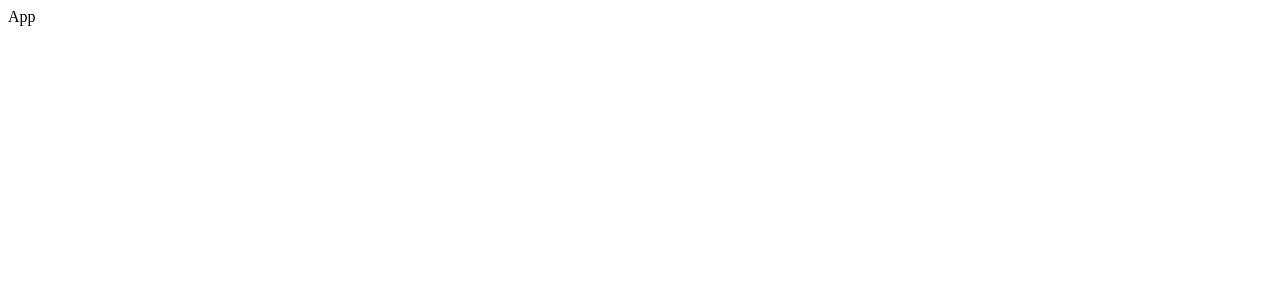
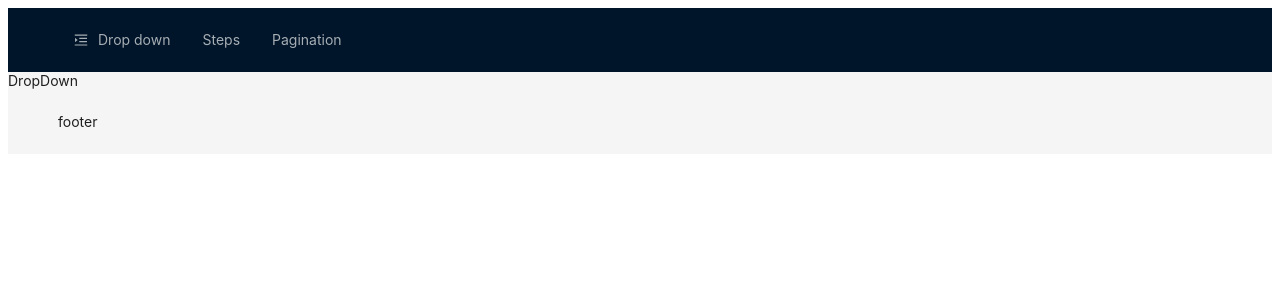
Before and after one commit to mssoheil/mapsa_cra_route_ant, a React (Create React App) app: page /drop-down in a window 1280 px wide. Shown: the top 300 px of the page. Built offline with nearby package versions, Linux system fonts and the light colour scheme.

Commit message:
feat: add layout and routes

```diff
--- a/public/index.html
+++ b/public/index.html
@@ -24,7 +24,7 @@
       work correctly both with client-side routing and a non-root public URL.
       Learn how to configure a non-root public URL by running `npm run build`.
     -->
-    <title>React App</title>
+    <title>Mapsa React</title>
   </head>
   <body>
     <noscript>You need to enable JavaScript to run this app.</noscript>
--- a/src/App.js
+++ b/src/App.js
@@ -1,7 +1,86 @@
 import React from "react";
+// UI frameworks
+import { Layout, Menu } from "antd";
+import { MenuUnfoldOutlined } from "@ant-design/icons";
+import { Route, Routes, useNavigate } from "react-router";
+// Pages
+import DropDown from "./page/DropDown";
+import Paginations from "./page/Paginations";
+import Steps from "./page/Steps";
 
+const menuItems = [
+  {
+    key: "DROP_DOWN",
+    label: "Drop down",
+    theme: "light",
+    icon: <MenuUnfoldOutlined />,
+  },
+  {
+    key: "STEPS",
+    label: "Steps",
+  },
+  {
+    key: "PAGINATION",
+    label: "Pagination",
+  },
+];
 const App = () => {
-  return <div>App</div>;
+  const navigate = useNavigate();
+
+  function handleClickItem(event) {
+    const { key } = event;
+    switch (key) {
+      case "DROP_DOWN":
+        navigate("/drop-down");
+        break;
+      case "PAGINATION":
+        navigate("/paginations");
+        break;
+      case "STEPS":
+        navigate("/steps");
+        break;
+      default:
+        break;
+    }
+  }
+
+  return (
+    <div>
+      {/* <Layout> */}
+      {/* header/content/footer */}
+      {/* <Layout.Header style={{ background: "green" }}>header</Layout.Header>
+        <Layout.Content style={{ background: "blue" }}>content</Layout.Content>
+        <Layout.Footer style={{ background: "red" }}>footer</Layout.Footer> */}
+      {/* header/sider-content/footer */}
+      {/* <Layout.Sider style={{ background: "blue" }}>sider</Layout.Sider>
+        <Layout>
+          <Layout.Header style={{ background: "green" }}>header</Layout.Header>
+          <Layout.Content style={{ background: "red" }}>content</Layout.Content>
+          <Layout.Footer style={{ background: "orange" }}>footer</Layout.Footer>
+        </Layout> */}
+      {/* </Layout> */}
+
+      <Layout>
+        <Layout.Header>
+          <Menu
+            items={menuItems}
+            mode="horizontal"
+            theme="dark"
+            defaultSelectedKeys={[]}
+            onClick={handleClickItem}
+          />
+        </Layout.Header>
+        <Layout.Content>
+          <Routes>
+            <Route path="/drop-down" element={<DropDown />} />
+            <Route path="/paginations" element={<Paginations />} />
+            <Route path="/steps" element={<Steps />} />
+          </Routes>
+        </Layout.Content>
+        <Layout.Footer>footer</Layout.Footer>
+      </Layout>
+    </div>
+  );
 };
 
 export default App;
--- a/src/index.js
+++ b/src/index.js
@@ -2,11 +2,14 @@
 import ReactDOM from "react-dom/client";
 import App from "./App";
 import reportWebVitals from "./reportWebVitals";
+import { BrowserRouter } from "react-router-dom";
 
 const root = ReactDOM.createRoot(document.getElementById("root"));
 root.render(
   <React.StrictMode>
-    <App />
+    <BrowserRouter>
+      <App />
+    </BrowserRouter>
   </React.StrictMode>
 );
 
--- /dev/null
+++ b/src/page/DropDown/index.jsx
@@ -0,0 +1,5 @@
+const DropDown = () => {
+  return <div>DropDown</div>;
+};
+
+export default DropDown;
--- /dev/null
+++ b/src/page/Paginations/index.jsx
@@ -0,0 +1,5 @@
+const Paginations = () => {
+  return <div>Paginations</div>;
+};
+
+export default Paginations;
--- /dev/null
+++ b/src/page/Steps/index.jsx
@@ -0,0 +1,5 @@
+const Steps = () => {
+  return <div>steps</div>;
+};
+
+export default Steps;
```
